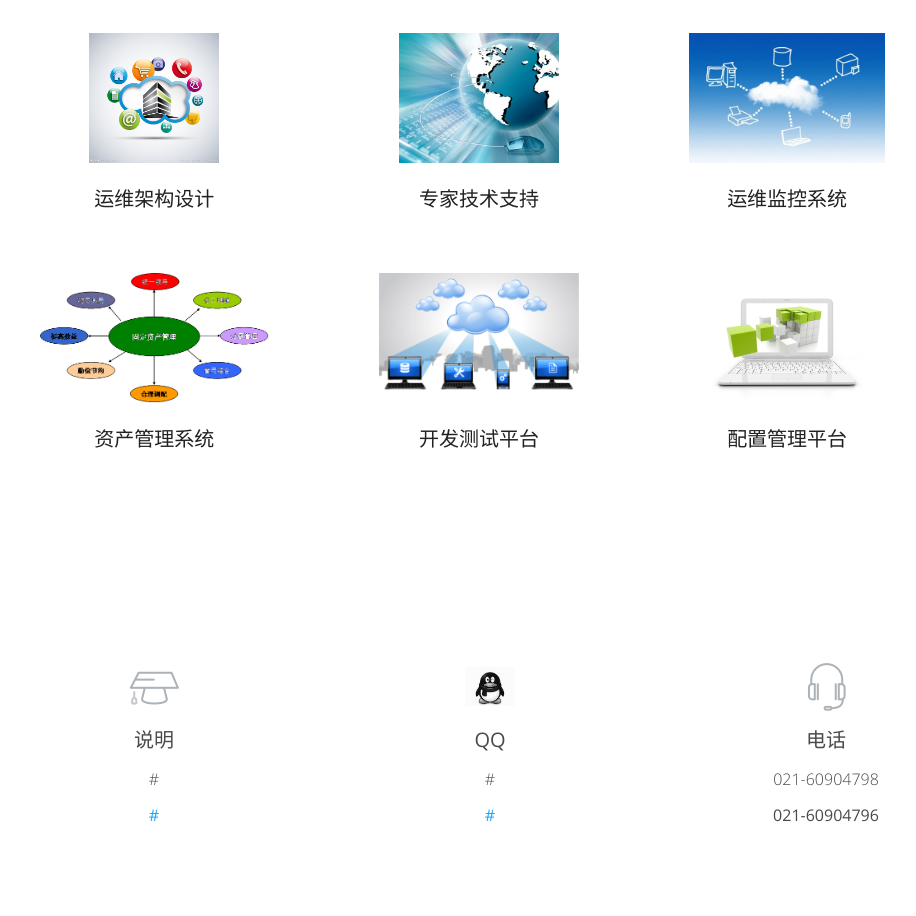
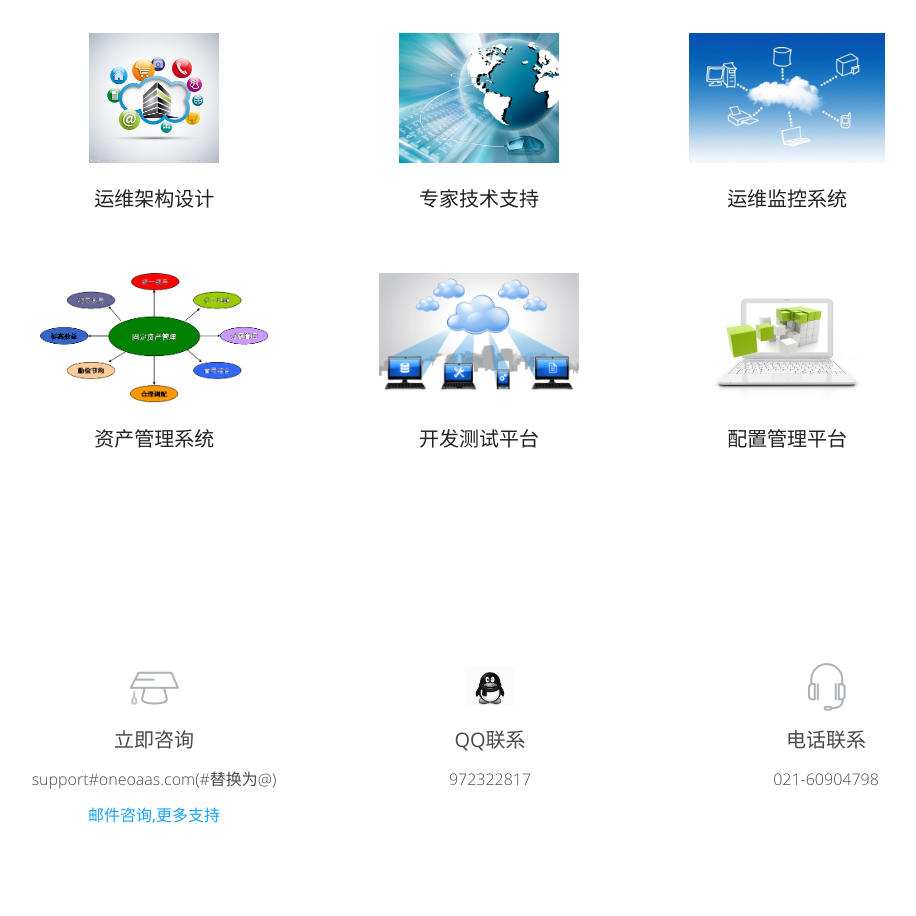
Before and after one commit to itnihao/OneOaaS, a plain HTML site: page index.html in a window 1280 px wide. Shown: the part 702-1618 px from the top of the page, without its empty margins (150-1066 px from the left). Drawn offline with Linux system fonts and the light colour scheme.

Commit message:
clean file

```diff
--- a/index.html
+++ b/index.html
@@ -163,9 +163,9 @@
                             width="50"
                             alt="" style="margin-top: 8px;"/>
                         </div>
-                        <div class="section-footer-help-title">说明</div>
-                        <div class="section-footer-help-text">#</div>
-                        <div class="section-footer-help-more"><a href="#">#</a></div>
+                        <div class="section-footer-help-title">立即咨询</div>
+                        <div class="section-footer-help-text">support#oneoaas.com(#替换为@)</div>
+                        <div class="section-footer-help-more"><a href="#">邮件咨询,更多支持</a></div>
                     </div>
                     <div class="section-footer-help-col">
                         <div class="section-footer-help-icon">
@@ -173,9 +173,9 @@
                             width="50"
                             alt="" style="margin-top: 4px;"/>
                         </div>
-                        <div class="section-footer-help-title">QQ</div>
-                        <div class="section-footer-help-text">#</div>
-                        <div class="section-footer-help-more"><a href="#">#</a></div>
+                        <div class="section-footer-help-title">QQ联系</div>
+                        <div class="section-footer-help-text">972322817</div>
+                        <!--div class="section-footer-help-more"><a href="#">#</a></div-->
                     </div>
                     <div class="section-footer-help-col">
                         <div class="section-footer-help-icon">
@@ -183,9 +183,9 @@
                             width="39"
                             alt=""/>
                         </div>
-                        <div class="section-footer-help-title">电话</div>
+                        <div class="section-footer-help-title">电话联系</div>
                         <div class="section-footer-help-text">021-60904798</div>
-                        <div class="section-footer-help-more">021-60904796</div>
+                        <!--div class="section-footer-help-more">021-60904796</div-->
                     </div>
                 </div>
             </div>
```
